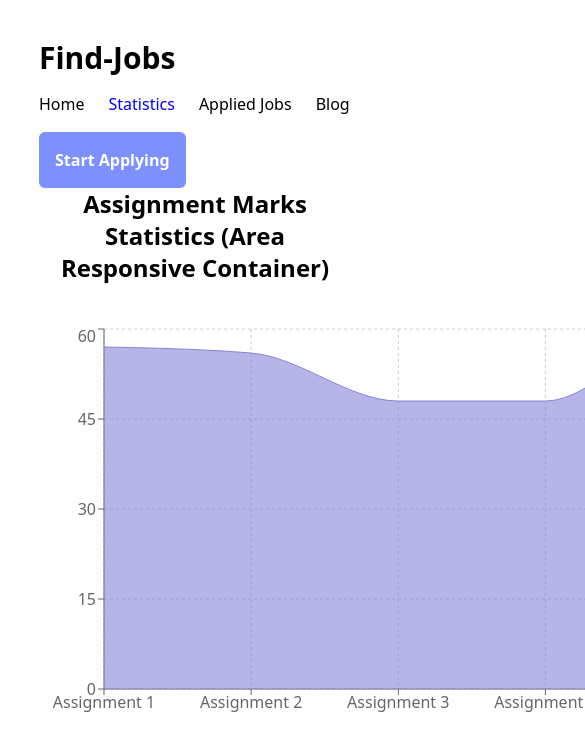
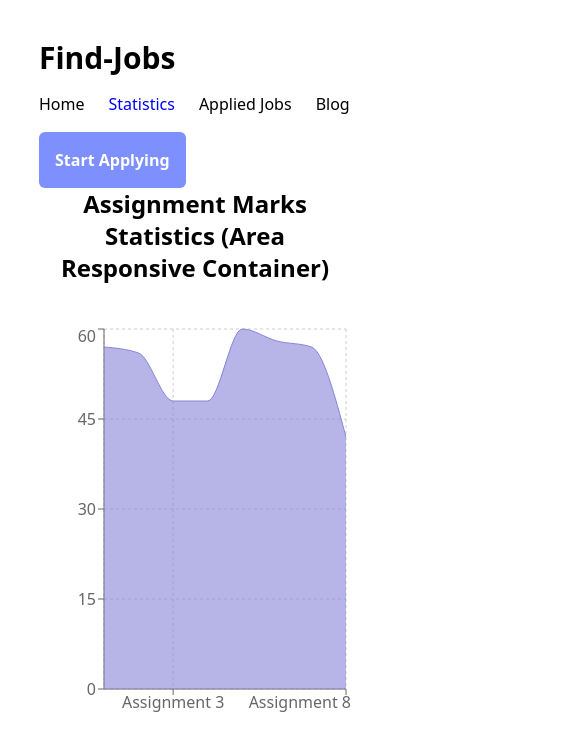
Before and after one commit to Sobuj54/module-57-assignment-9, a React (Vite) app: page /statistics in a window 390 px wide. Shown: the top 750 px of the page, 585 px wide, since content can reach past the window. Built offline with nearby package versions, Linux system fonts and the light colour scheme.

Commit message:
made chart responsive

```diff
--- a/src/components/AppliedJobs/AppliedJobs.jsx
+++ b/src/components/AppliedJobs/AppliedJobs.jsx
@@ -15,7 +15,6 @@ const AppliedJobs = () => {
     let foundJobs = featuredJobs.find((job) => job.id == id);
     matchedJobs.push(foundJobs);
   }
-  console.log(matchedJobs);
 
   return (
     <div className="w-4/5 mx-auto mt-11 md:mt-28">
--- a/src/components/Statistics/Statistics.jsx
+++ b/src/components/Statistics/Statistics.jsx
@@ -45,7 +45,7 @@ const Statistics = () => {
       marks: 42,
     },
   ];
-  //  width={1100} height={400}
+
   return (
     <div className="w-4/5 mx-auto md:mt-24">
       <h3 className="text-2xl font-semibold text-center mb-10">
@@ -53,14 +53,21 @@ const Statistics = () => {
       </h3>
       {/* <h2 className="text-3xl">this is statistics</h2> */}
       {/* must provide width, height, and data otherwise it will not work */}
-
-      <AreaChart width={1100} height={400} data={AssignmentMarks}>
-        <CartesianGrid strokeDasharray="3 3" />
-        <XAxis dataKey="name" />
-        <YAxis />
-        <Tooltip />
-        <Area type="monotone" dataKey="marks" stroke="#8884d8" fill="#8884d8" />
-      </AreaChart>
+      {/* used responsive container with percentage to make chart responsive */}
+      <ResponsiveContainer width="100%" height={400}>
+        <AreaChart data={AssignmentMarks}>
+          <CartesianGrid strokeDasharray="3 3" />
+          <XAxis dataKey="name" />
+          <YAxis />
+          <Tooltip />
+          <Area
+            type="monotone"
+            dataKey="marks"
+            stroke="#8884d8"
+            fill="#8884d8"
+          />
+        </AreaChart>
+      </ResponsiveContainer>
     </div>
   );
 };
```
